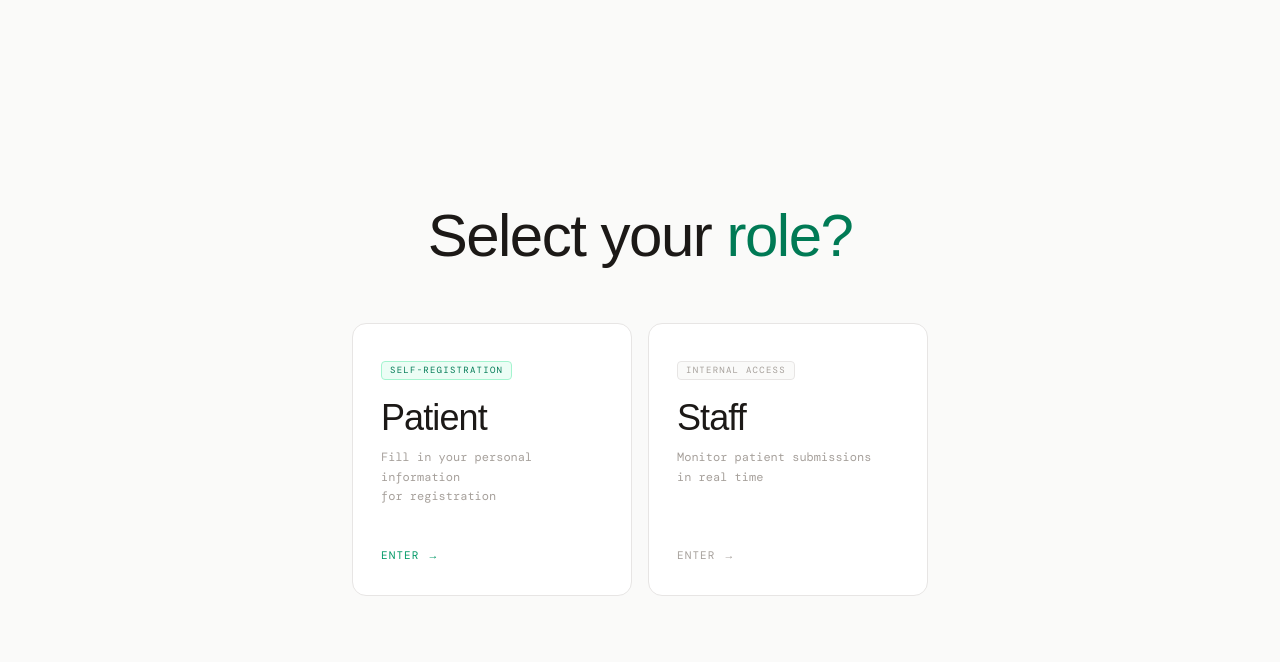
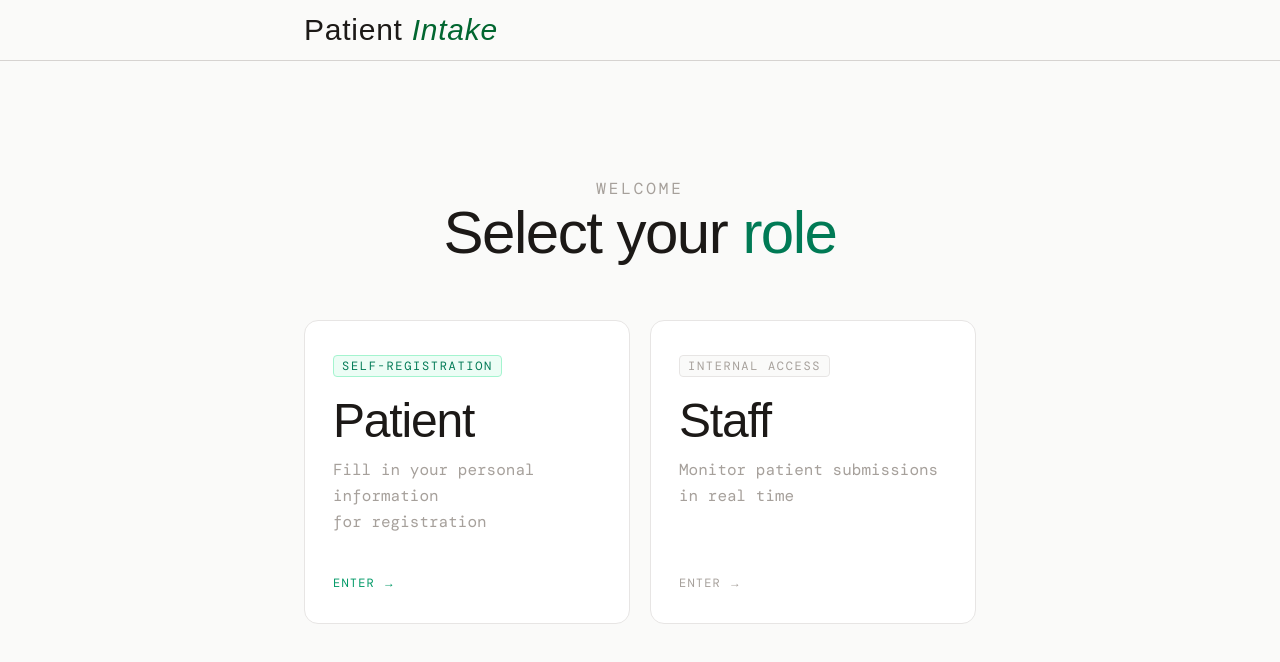
Before and after one commit to Bigpumpum001/real-time-patient-form, a Next.js app: page / in a window 1280 px wide. Shown: the top 662 px of the page. Built offline with nearby package versions, Linux system fonts and the light colour scheme; a web font is replaced by a local one.

Commit message:
edit size in RoleselectPage.tsx and add navbar.tsx to that

```diff
--- a/app/page.tsx
+++ b/app/page.tsx
@@ -1,4 +1,10 @@
 import RoleSelectPage from "@/components/RoleSelectPage";
+import Navbar from "@/components/navbar";
 export default function Home() {
-  return <RoleSelectPage />;
+  return (
+    <>
+      <Navbar />
+      <RoleSelectPage />
+    </>
+  );
 }
--- a/components/RoleSelectPage.tsx
+++ b/components/RoleSelectPage.tsx
@@ -24,14 +24,17 @@ export default function RoleSelectPage() {
       <div className="flex flex-1 flex-col items-center justify-center px-6 py-16">
         {/* Heading */}
         <div className="mb-14 text-center">
+          <p className="text-base tracking-[0.18em] text-stone-400 uppercase">
+            Welcome
+          </p>
           <h1 className="font-serif text-5xl leading-[1.05] tracking-tight text-stone-900 sm:text-6xl">
             Select your
-            <span className="text-emerald-700"> role?</span>
+            <span className="text-emerald-700"> role</span>
           </h1>
         </div>
 
         {/* Cards */}
-        <div className="grid w-full max-w-xl grid-cols-1 gap-4 sm:grid-cols-2">
+        <div className="grid w-full max-w-2xl grid-cols-1 gap-5 sm:grid-cols-2">
           {roles.map(({ href, role, description, tag, accent }) => (
             <Link
               key={href}
@@ -41,7 +44,7 @@ export default function RoleSelectPage() {
               {/* Top */}
               <div className="mb-10">
                 <span
-                  className={`mb-5 inline-block rounded border px-2 py-0.5 font-mono text-[9px] tracking-[0.14em] uppercase ${
+                  className={`mb-5 inline-block rounded border px-2 py-0.5 text-xs tracking-[0.14em] uppercase ${
                     accent === "emerald"
                       ? "border-emerald-200 bg-emerald-50 text-emerald-700"
                       : "border-stone-200 bg-stone-50 text-stone-400"
@@ -50,18 +53,18 @@ export default function RoleSelectPage() {
                   {tag}
                 </span>
 
-                <h2 className="mb-3 font-serif text-4xl leading-none tracking-tight text-stone-900">
+                <h2 className="mb-3 font-serif text-5xl leading-none tracking-tight text-stone-900">
                   {role}
                 </h2>
 
-                <p className="font-mono text-[12px] leading-relaxed whitespace-pre-line text-stone-400">
+                <p className="text-base leading-relaxed whitespace-pre-line text-stone-400">
                   {description}
                 </p>
               </div>
 
               {/* Arrow */}
               <div
-                className={`flex items-center gap-2 font-mono text-[11px] tracking-widest uppercase transition-colors duration-150 ${
+                className={`flex items-center gap-2 text-xs tracking-widest uppercase transition-colors duration-150 ${
                   accent === "emerald"
                     ? "text-emerald-600 group-hover:text-emerald-700"
                     : "text-stone-400 group-hover:text-stone-600"
@@ -80,8 +83,6 @@ export default function RoleSelectPage() {
             </Link>
           ))}
         </div>
-
-
       </div>
     </main>
   );
--- a/components/navbar.tsx
+++ b/components/navbar.tsx
@@ -19,11 +19,24 @@ function Navbar() {
 
   return (
     <nav className="px-auto fixed flex w-full flex-row items-center justify-center border-b border-stone-300 bg-stone-50 py-3">
-      <div className="flex w-full max-w-2xl items-center justify-start">
-        <Link href="/">
-          <Button className="flex font-light text-stone-500" variant="ghost">
-            <ArrowLeft /> Back
-          </Button>
+      <div className="flex w-full max-w-2xl items-center justify-between">
+        <Link
+          href="/"
+          className="group flex font-serif text-3xl text-stone-900 transition-colors duration-200 hover:opacity-80"
+        >
+          {/* <Button
+            className="flex font-serif text-3xl  text-stone-900"
+            variant="ghost"
+          > */}
+          <p className="tracking-wide">
+            Patient
+            <span className="text-green-800 italic transition-colors duration-200 group-hover:text-green-700">
+              {" "}
+              Intake
+            </span>
+          </p>
+
+          {/* </Button> */}
         </Link>
 
         {/* สำหรับ dev สลับแถบง่ายๆ ปรับบรรทัด 22 เป็น justify-center */}
@@ -62,6 +75,11 @@ function Navbar() {
           </NavigationMenuList>
         </NavigationMenu> */}
         {/* <div className=""></div> */}
+        <Link href="/" className={`${pathname === "/" ? "hidden" : "flex"}`}>
+          <Button className="flex font-light text-base text-stone-800" variant="link">
+            <ArrowLeft /> Back
+          </Button>
+        </Link>
       </div>
     </nav>
   );
```
